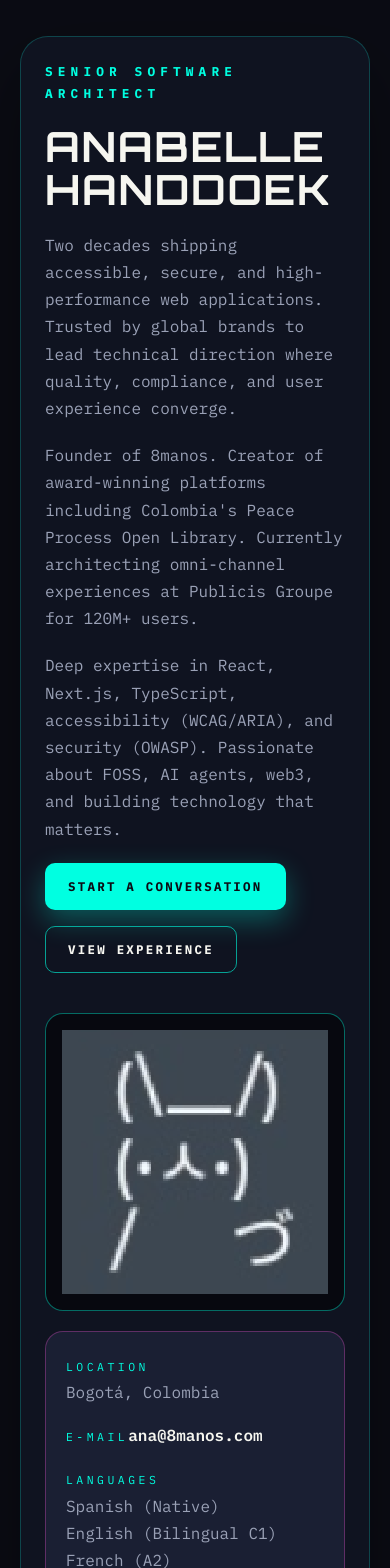
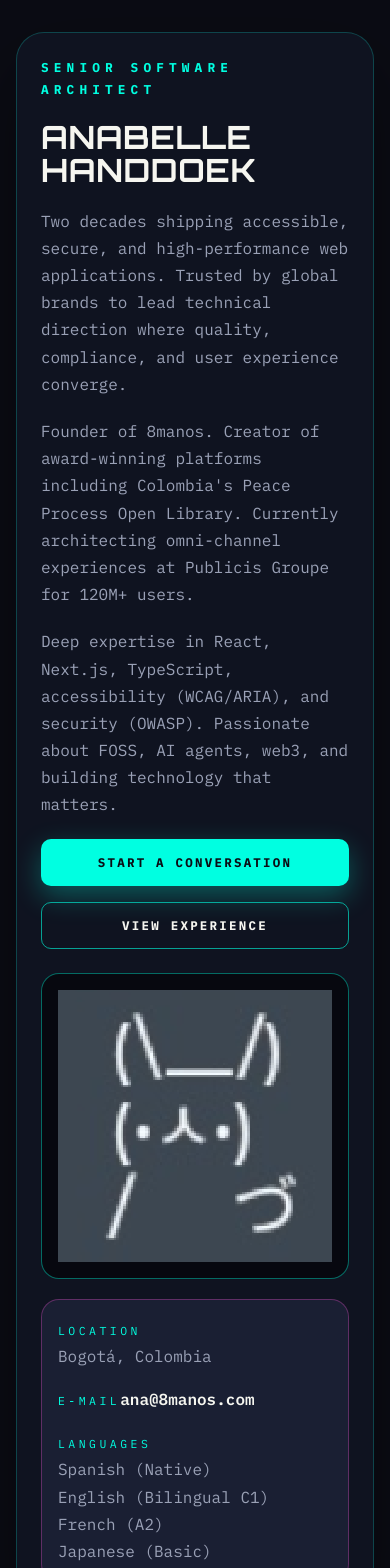
Before and after one commit to anabelle/next-cv, a Next.js app: page / in a window 390 px wide. Shown: the top 1568 px of the page. Built offline with nearby package versions, Linux system fonts and the light colour scheme.

Commit message:
Refine mobile layout spacing and stacking

```diff
--- a/src/styles/globals.css
+++ b/src/styles/globals.css
@@ -604,21 +604,71 @@ ul {
 }
 
 @media (max-width: 720px) {
+  .page {
+    padding: 32px 16px 56px;
+    gap: 48px;
+  }
+
   .hero {
     padding: 24px;
+    gap: 24px;
   }
 
-  .page {
-    padding: 36px 20px 60px;
+  .title {
+    font-size: clamp(2rem, 8vw, 2.8rem);
+    letter-spacing: 0.02em;
+  }
+
+  .hero__actions {
+    flex-direction: column;
+    align-items: stretch;
+  }
+
+  .button {
+    width: 100%;
+  }
+
+  .contact-card {
+    padding: 16px;
+  }
+
+  .section {
+    gap: 20px;
   }
 
   .section--grid,
   .section--accent {
-    padding: 32px;
-    border-radius: 20px;
+    padding: 24px;
+    border-radius: 18px;
     background: var(--panel);
     border: 1px solid var(--border);
     min-width: 0;
+  }
+
+  .stats,
+  .skills-grid,
+  .featured-grid,
+  .project-grid,
+  .awards {
+    grid-template-columns: 1fr;
+  }
+
+  .experience__meta {
+    flex-direction: column;
+    align-items: flex-start;
+  }
+
+  .experience__period {
+    font-size: 0.9rem;
+  }
+
+  .featured-link {
+    word-break: break-all;
+    letter-spacing: 0.14em;
+  }
+
+  .links a {
+    letter-spacing: 0.12em;
   }
 }
 
```
